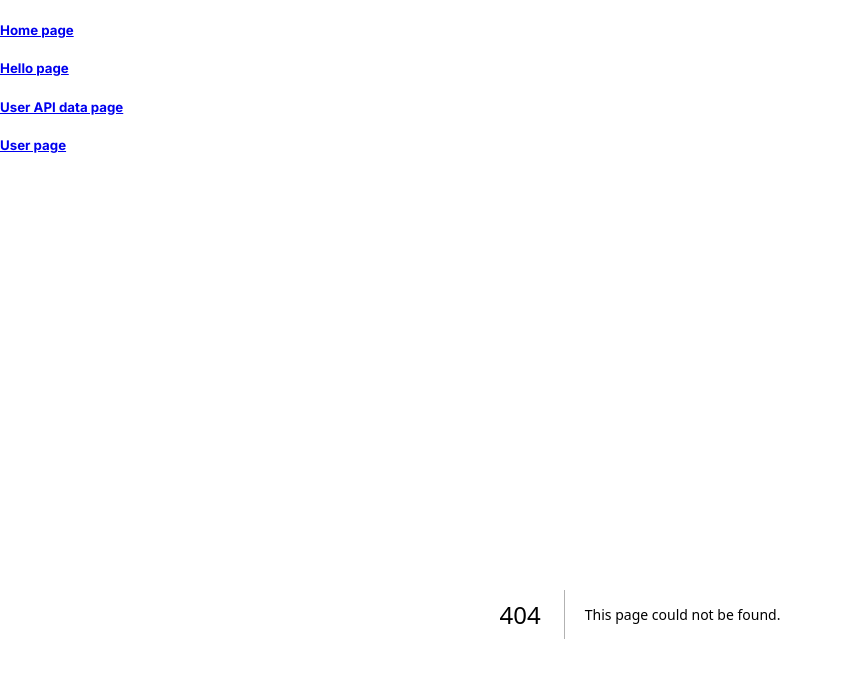
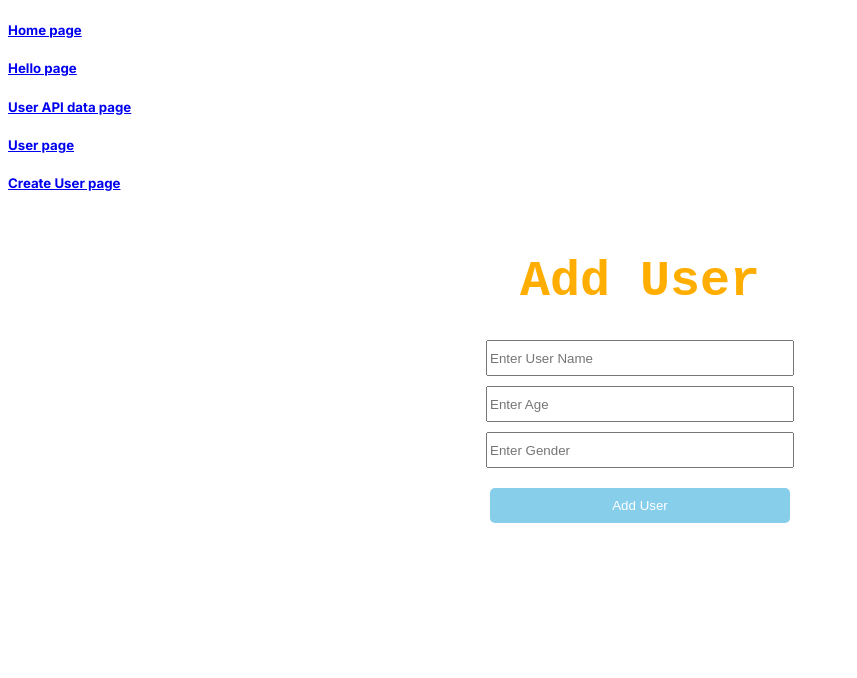
Before and after one commit to Jasmin2208/Nextjs, a Next.js app: page /adduser in a window 1280 px wide. Before the commit this address had no page. Shown: the top 678 px of the page, without its empty margins (0-857 px from the left). Built offline with nearby package versions, Linux system fonts and the light colour scheme.

Commit message:
Integrate Post API Next js

```diff
--- /dev/null
+++ b/src/app/adduser/page.js
@@ -0,0 +1,35 @@
+'use client'
+import React, { useState } from 'react'
+
+function page() {
+  const [name, setName] = useState("")
+  const [age, setAge] = useState("")
+  const [gender, setGender] = useState("")
+
+  const hanldeSubmit = async () => {
+    let data = await fetch("http://localhost:3000/api/user", {
+      method: "Post",
+      body: JSON.stringify({ name, age, gender })
+    })
+    data = await data.json()
+    if (data.error) {
+      alert(data.result)
+    } else {
+      alert(data.result)
+    }
+  }
+
+  return (
+    <>
+      <div className='heading'>Add User</div>
+      <div className='add-user'>
+        <input type='text' value={name} onChange={(e) => setName(e.target.value)} placeholder='Enter User Name' className='inputFeild' />
+        <input type='text' value={age} onChange={(e) => setAge(e.target.value)} placeholder='Enter Age' className='inputFeild' />
+        <input type='text' value={gender} onChange={(e) => setGender(e.target.value)} placeholder='Enter Gender' className='inputFeild' />
+        <button className='btn btn-success' type='submit' onClick={hanldeSubmit}>Add User</button>
+      </div>
+    </>
+  )
+}
+
+export default page
--- a/src/app/api/user/route.js
+++ b/src/app/api/user/route.js
@@ -9,7 +9,7 @@ export async function GET(request) {
 export async function POST(request) {
     const payload = await request.json()
     if (!payload.name || !payload.age || !payload.gender) {
-        return NextResponse.json({ result: "Required Feild Not Found !!" })
+        return NextResponse.json({ result: "Required Feild Not Found !!", error: true })
     }
-    return NextResponse.json({ result: "hello", data: payload })
+    return NextResponse.json({ result: "User Create Successfully !", data: payload, error: false })
 }
--- a/src/app/globals.css
+++ b/src/app/globals.css
@@ -123,3 +123,26 @@ a {
   width: 30rem;
   padding: 4px;
 }
+
+.inputFeild{
+  display: block;
+  margin: 10px;
+  height: 30px;
+  width: 300px;
+}
+
+.btn{
+  background-color: skyblue;
+  color: white;
+  border: 0;
+  width: 300px;
+  margin: 10px;
+  padding: 10px;
+  border-radius: 5px;
+  cursor: pointer;
+}
+
+.add-user{
+  margin-top: 30px;
+  text-align: -webkit-center;
+}
--- a/src/app/layout.js
+++ b/src/app/layout.js
@@ -17,6 +17,7 @@ export default function RootLayout({ children }) {
         <h5><Link href='/api/hello'>Hello page</Link></h5>
         <h5><Link href='/api/user'>User API data page</Link></h5>
         <h5><Link href='/user'>User page</Link></h5>
+        <h5><Link href='/adduser'>Create User page</Link></h5>
         <br />
         <br />
         {children}
```
